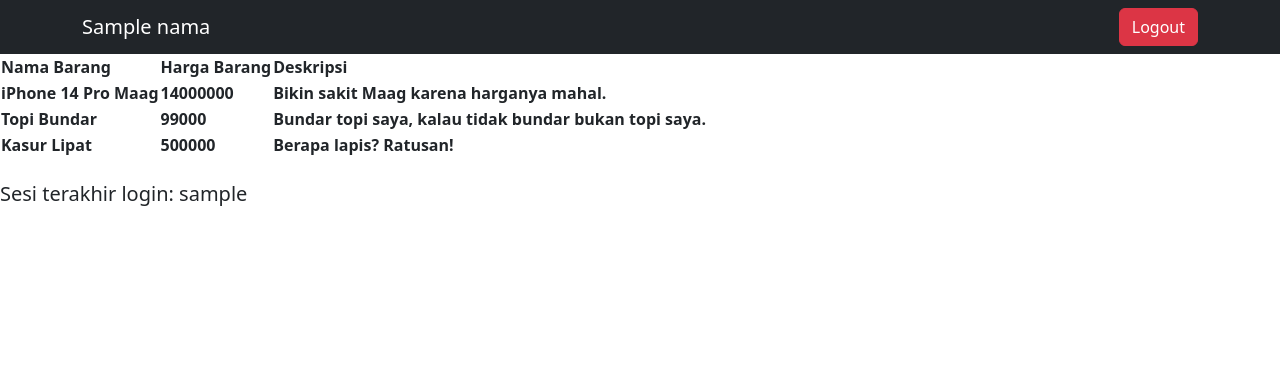
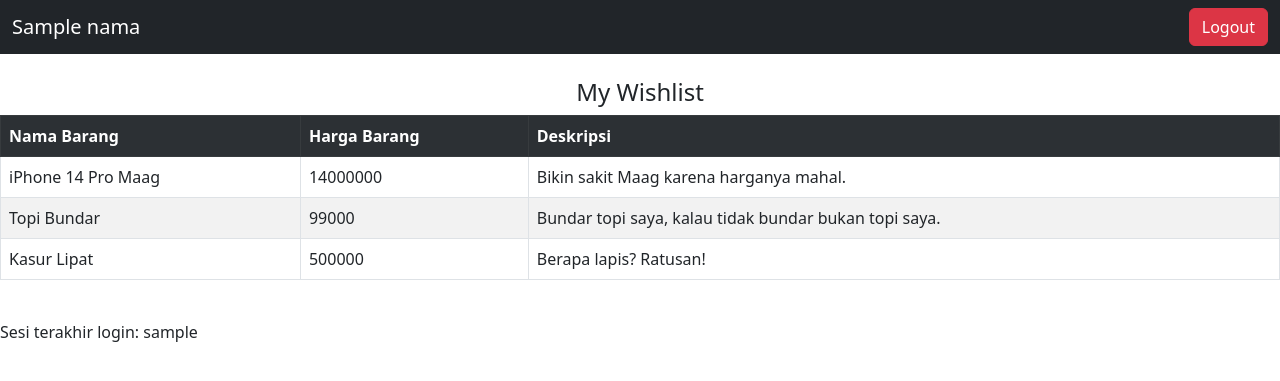
Before and after one commit to fadlanariel/lab-1-pbp, a Django app: template wishlist/templates/wishlist.html in a window 1280 px wide. Shown: the top 381 px of the page. Run offline with Django 4.2, Linux system fonts and the light colour scheme; data comes from the database, SQL or seed files in the repository; tables that the repository leaves empty hold one stand-in row (values such as "Sample post"); the template is opened without the code that fills it: values that come from a table or form of the project are taken from there, most other values are stand-ins (such as "Sample title", 1, 10 or a date in 2020); lists and menus that the app fills with data are empty.

Commit message:
edit styling

```diff
--- a/wishlist/templates/wishlist.html
+++ b/wishlist/templates/wishlist.html
@@ -16,13 +16,15 @@
         <script src="https://cdn.jsdelivr.net/npm/bootstrap@5.2.1/dist/js/bootstrap.bundle.min.js" integrity="sha384-u1OknCvxWvY5kfmNBILK2hRnQC3Pr17a+RTT6rIHI7NnikvbZlHgTPOOmMi466C8" crossorigin="anonymous"></script>
         {% block content %}
             <nav class="navbar navbar-dark bg-dark">
-                <div class="container">
+                <div class="container-fluid">
                     <span class="navbar-brand mb-0 h1">{{nama}}</span>
                     <a class="btn btn-danger" type="button" href="{% url 'wishlist:logout' %}">Logout</a>
                 </div>
             </nav>
-            <table>
-                <tr>
+            <br>
+            <h4 style="text-align: center;">My Wishlist</h4>
+            <table class="table table-striped table-responsive table-bordered   ">
+                <tr class="table-dark">
                     <th>Nama Barang</th>
                     <th>Harga Barang</th>
                     <th>Deskripsi</th>
@@ -30,14 +32,14 @@
                 {% comment %} Tambahkan data di bawah baris ini {% endcomment %}
                 {% for barang in list_barang %}
                     <tr>
-                        <th>{{barang.nama_barang}}</th>
-                        <th>{{barang.harga_barang}}</th>
-                        <th>{{barang.deskripsi}}</th>
+                        <th style="font-weight: normal;">{{barang.nama_barang}}</th>
+                        <th style="font-weight: normal;">{{barang.harga_barang}}</th>
+                        <th style="font-weight: normal;">{{barang.deskripsi}}</th>
                     </tr>
                 {% endfor %}
             </table>
             <br>
-            <h5>Sesi terakhir login: {{ last_login }}</h5>
+            <p>Sesi terakhir login: {{ last_login }}</p>
         {% endblock content %}
     </body>
 
```
